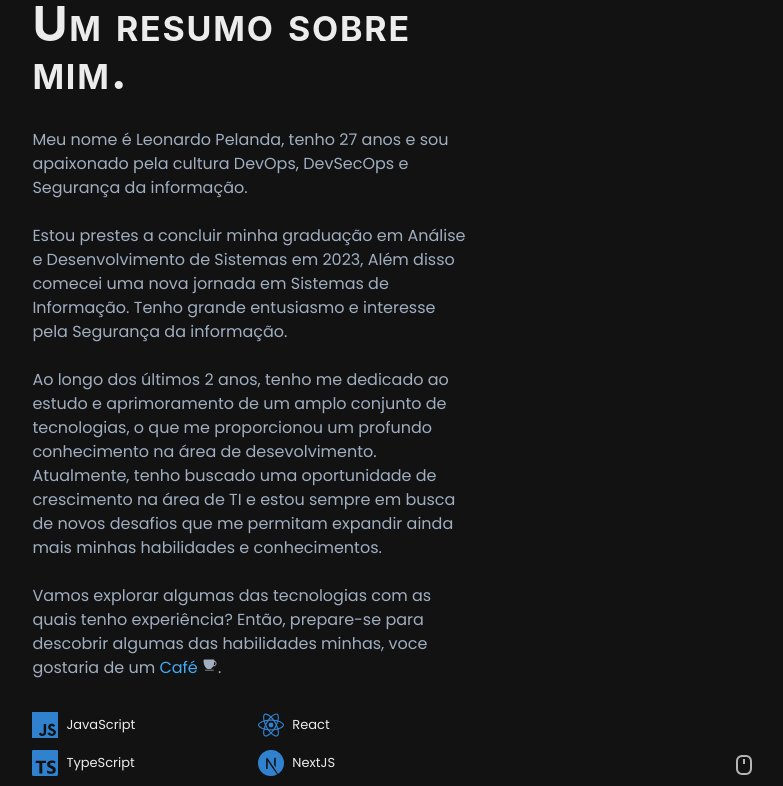
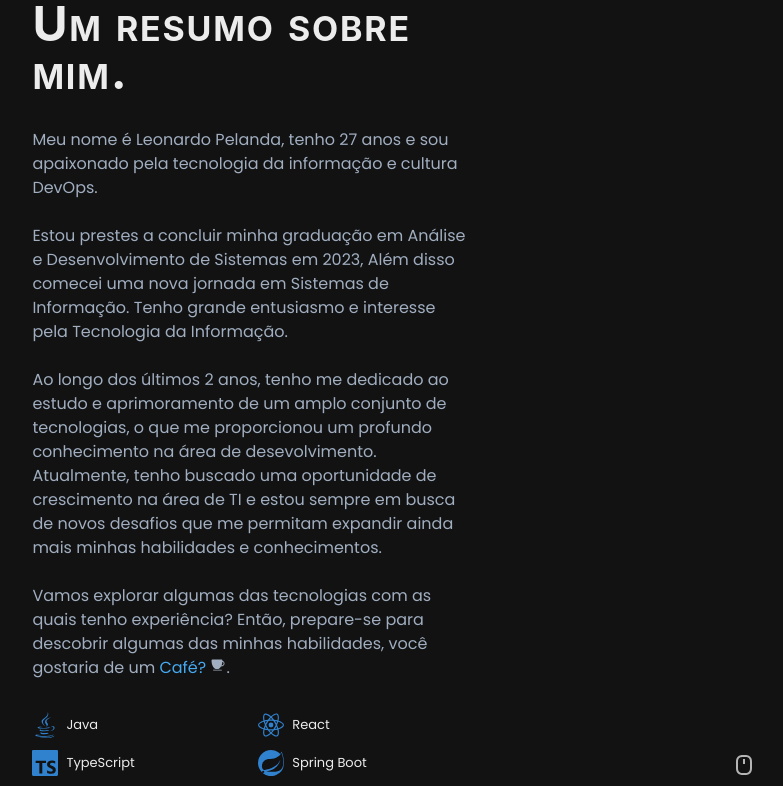
Before and after one commit to Leonardo-009/portfolio, a Next.js app: page / in a window 1280 px wide. Shown: the top 786 px of the page, without its empty margins (486-1269 px from the left). Built offline with nearby package versions, Linux system fonts and the light colour scheme.

Commit message:
atualização

```diff
--- a/components/Sections/About/Detail.tsx
+++ b/components/Sections/About/Detail.tsx
@@ -10,8 +10,9 @@ import {
   Tooltip,
   Stack,
 } from '@chakra-ui/react'
-import { SiJavascript, SiTypescript, SiNodedotjs, SiReact, SiNextdotjs, SiPython } from 'react-icons/si'
+import { SiSpring, SiTypescript, SiNodedotjs, SiReact, SiNextdotjs, SiPython } from 'react-icons/si'
 import { IoMdOpen, IoIosCafe } from 'react-icons/io'
+import { FaJava } from 'react-icons/fa'
 import { ListIcon } from '@chakra-ui/react'
 
 type ISkillSetModal = {
@@ -39,17 +40,17 @@ const Detail = ({ onOpen }: ISkillSetModal) => {
         Um resumo sobre mim.
       </Heading>
       <Text variant="description">
-        Meu nome é Leonardo Pelanda, tenho 27 anos e sou apaixonado pela cultura DevOps, DevSecOps e Segurança da informação.<br/><br/>
-        Estou prestes a concluir minha graduação em Análise e Desenvolvimento de Sistemas em 2023, Além disso comecei uma nova jornada em Sistemas de Informação. Tenho grande entusiasmo e interesse pela Segurança da informação.<br/><br/>
+        Meu nome é Leonardo Pelanda, tenho 27 anos e sou apaixonado pela tecnologia da informação e cultura DevOps.<br/><br/>
+        Estou prestes a concluir minha graduação em Análise e Desenvolvimento de Sistemas em 2023, Além disso comecei uma nova jornada em Sistemas de Informação. Tenho grande entusiasmo e interesse pela Tecnologia da Informação.<br/><br/>
         Ao longo dos últimos {professionalYears} anos,  tenho me dedicado ao estudo e aprimoramento de um amplo conjunto de tecnologias, o que me proporcionou um profundo conhecimento na área de desevolvimento. Atualmente, tenho buscado uma oportunidade de crescimento na área de TI e estou sempre em busca de novos desafios que me permitam expandir ainda mais minhas habilidades e conhecimentos.<br /> <br />
-        Vamos explorar algumas das tecnologias com as quais tenho experiência? Então, prepare-se para descobrir algumas das habilidades minhas, voce gostaria de um {' '}
+        Vamos explorar algumas das tecnologias com as quais tenho experiência? Então, prepare-se para descobrir algumas das minhas habilidades, você gostaria de um {' '}
         <Tooltip
           label="Um cafézinho?"
           aria-label="Eu Amo Café!"
           hasArrow
         >
           <Text as="span" variant="emphasis" color="#45aaf2">
-            Café
+            Café?
           </Text>
         </Tooltip>{' '}
         <Icon as={IoIosCafe} />.
@@ -58,8 +59,8 @@ const Detail = ({ onOpen }: ISkillSetModal) => {
       <SimpleGrid columns={2} spacing={4} >
         <List spacing={3}>
           <ListItem fontSize="small" display="flex" alignItems="center">
-            <ListIcon as={SiJavascript} color="blue.500" fontSize="2em" />
-            JavaScript
+            <ListIcon as={FaJava} color="blue.500" fontSize="2em" />
+            Java
           </ListItem>
           <ListItem fontSize="small" display="flex" alignItems="center">
             <ListIcon as={SiTypescript} color="blue.500" fontSize="2em" />
@@ -76,8 +77,8 @@ const Detail = ({ onOpen }: ISkillSetModal) => {
             React
           </ListItem>
           <ListItem fontSize="small" display="flex" alignItems="center">
-            <ListIcon as={SiNextdotjs} color="blue.500" fontSize="2em" />
-            NextJS
+            <ListIcon as={SiSpring} color="blue.500" fontSize="2em" />
+            Spring Boot
           </ListItem>
           <ListItem fontSize="small" display="flex" alignItems="center">
             <ListIcon as={SiNodedotjs} color="blue.500" fontSize="2em" />
--- a/components/Sections/About/SkillSetModal.tsx
+++ b/components/Sections/About/SkillSetModal.tsx
@@ -69,11 +69,11 @@ const SkillList = ({
   )
 }
 const SkillSetModal = ({ isOpen, onClose }: ISkillSetModal) => {
-  const SegurançaDaInformação = splitSkills(Skills.SegurançaDaInformação)
+  const FrontEnd = splitSkills(Skills.FrontEnd)
   const cloud = splitSkills(Skills.cloud)
-  const DevOps = splitSkills(Skills.DevOps)
+  const BackEnd = splitSkills(Skills.BackEnd)
   const dataBaseCols = splitSkills(Skills.database)
-  const Developer  = splitSkills(Skills.Developer )
+  const Conhecimento  = splitSkills(Skills.Conhecimento )
   return (
     <Modal
       isOpen={isOpen}
@@ -86,11 +86,11 @@ const SkillSetModal = ({ isOpen, onClose }: ISkillSetModal) => {
         <ModalHeader>Conjunto De Habilidades</ModalHeader>
         <ModalCloseButton />
         <ModalBody className={styles.skillModal} >
-          <SkillList title="Segurança da informação" columns={SegurançaDaInformação} />
-          <SkillList title="Developer " columns={Developer } />
-          <SkillList title="DevOps" columns={DevOps} />
+          <SkillList title="Front End" columns={FrontEnd} />
+          <SkillList title="Back End" columns={BackEnd} />
+          <SkillList title="Banco de dados" columns={dataBaseCols} />
           <SkillList title="cloud" columns={cloud} />
-          <SkillList title="Banco de dados" columns={dataBaseCols} />
+          <SkillList title="Conhecimento " columns={Conhecimento } />
         </ModalBody>
       </ModalContent>
     </Modal>
--- a/components/Sections/GetInTouch/index.tsx
+++ b/components/Sections/GetInTouch/index.tsx
@@ -77,11 +77,11 @@ const GetInTouch = () => {
         </Text>
       </Heading>
       <Text variant="description">
-        Sou um paixonado pela Segurança da Informação e com uma personalidade naturalmente introvertida.
+        Sou um paixonado pela tecnologia da informação e com uma personalidade naturalmente introvertida.
         No entanto, não deixe isso te enganar! Estou mais do que animado para me envolver em conversas significativas e responder às suas mensagens.<br /><br />
         Seja qual for a sua necessidade - seja um projeto de programação, suporte técnico, consultoria ou até mesmo uma conversa descontraída sobre filmes, cultura otaku ou qualquer assunto interessante - estou aqui para ajudar.<br /><br />
         Fique à vontade para entrar em contato comigo através das minhas redes sociais ou por qualquer meio de comunicação de sua preferência.
-        Estou ansioso para trocar ideias, compartilhar conhecimento e colaborar com sua Segurança!<br />
+        Estou ansioso para trocar ideias, compartilhar conhecimento e colaborar com sua jornada!<br />
 
         <Link
           href="mailto:leonardoapelanda@gmail.com"
--- a/components/Sidebar/index.tsx
+++ b/components/Sidebar/index.tsx
@@ -103,7 +103,7 @@ const Sidebar = () => {
             variants={fadeInUp}
             color="#45aaf2"
           >
-            Apaixonado por Segurança da Informação.
+            Apaixonado por Sistema de informação.
           </MotionHeading>
 
           <MotionText
--- a/config/skills.ts
+++ b/config/skills.ts
@@ -15,18 +15,20 @@ import {
   SiAwslambda,
   SiPython,
   SiAmazonec2,
+  SiMongodb,
+  SiSpring,
 } from 'react-icons/si';
 import { AiFillGithub } from 'react-icons/ai';
-import { DiUbuntu } from 'react-icons/di';
-
+import { FaAngular, FaJava, FaLinux } from 'react-icons/fa';
 
 
 export type SkillCategory =
-  | 'SegurançaDaInformação'
+  | 'FrontEnd'
   | 'database'
-  | 'Developer'
-  | 'DevOps'
-  | 'cloud';
+  | 'BackEnd'
+  | 'cloud'
+  | 'Conhecimento';
+
 
 export type Skill = {
   name: string;
@@ -36,39 +38,37 @@ export type Skill = {
 export const Skills: {
   [key in SkillCategory]: Skill[];
 } = {
-  SegurançaDaInformação: [
+  FrontEnd: [
     {
-      name: 'ISO 27001',
+      name: 'Angular',
+      icon: FaAngular,
     },
     {
-      name: 'LGPD',
+      name: 'React',
+      icon: SiReact,
     },
+    {
+      name: 'Typescript',
+      icon: SiTypescript,
+    }
   ],
 
-  Developer: [
+  BackEnd: [
     {
-      name: 'TypeScript',
-      icon: SiTypescript,
-    },
-    {
-      name: 'JavaScript',
-      icon: SiJavascript,
+      name: "Java",
+      icon: FaJava,
     },
     {
       name: "Python",
       icon: SiPython,
     },
     {
-      name: 'NextJS',
-      icon: SiNextdotjs,
+      name: 'NodeJS',
+      icon: SiNodedotjs,
     },
     {
-      name: 'React',
-      icon: SiReact,
-    },
-    {
-      name: 'NodeJS',
-      icon: SiNodedotjs,
+      name: 'Spring Boot',
+      icon: SiSpring,
     },
     {
       name: 'Visual Studio Code',
@@ -78,22 +78,18 @@ export const Skills: {
 
   database: [
     {
-      name: 'PostgreSQL',
-      icon: SiPostgresql,
+      name: 'Mongodb',
+      icon: SiMongodb,
     },
     {
       name: 'MySQL',
       icon: SiMysql,
     },
   ],
-  DevOps: [
+  Conhecimento: [
     {
-      name: 'Docker',
-      icon: SiDocker,
-    },
-    {
-      name: 'Kubernetes',
-      icon: SiKubernetes,
+      name: 'Visual Studio Code',
+      icon: SiVisualstudiocode,
     },
     {
       name: 'Git',
@@ -104,8 +100,12 @@ export const Skills: {
       icon: AiFillGithub,
     },
     {
-      name: "Ubuntu",
-      icon: DiUbuntu,
+      name: 'Docker',
+      icon: SiDocker,
+    },
+    {
+      name: "Linux",
+      icon: FaLinux,
     },
   ],
   cloud: [
```
